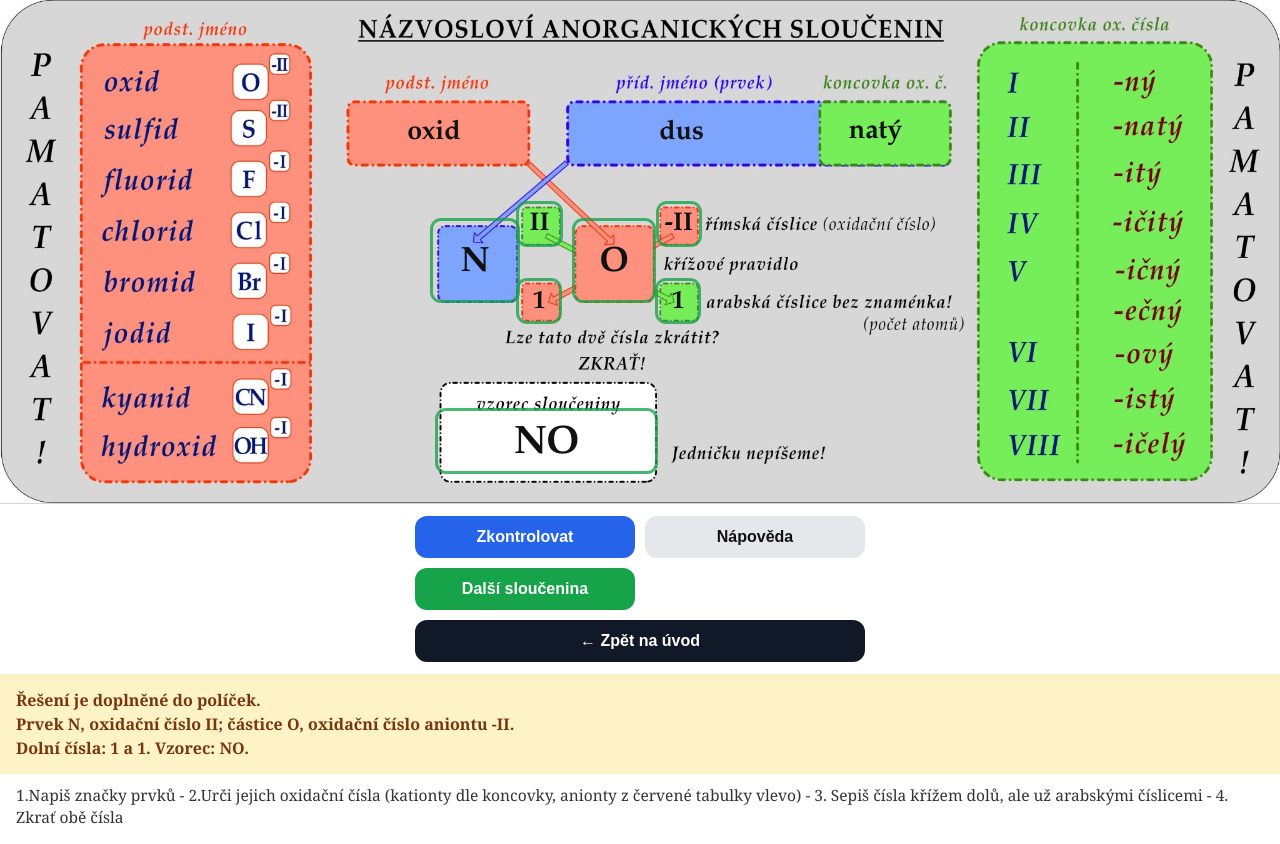
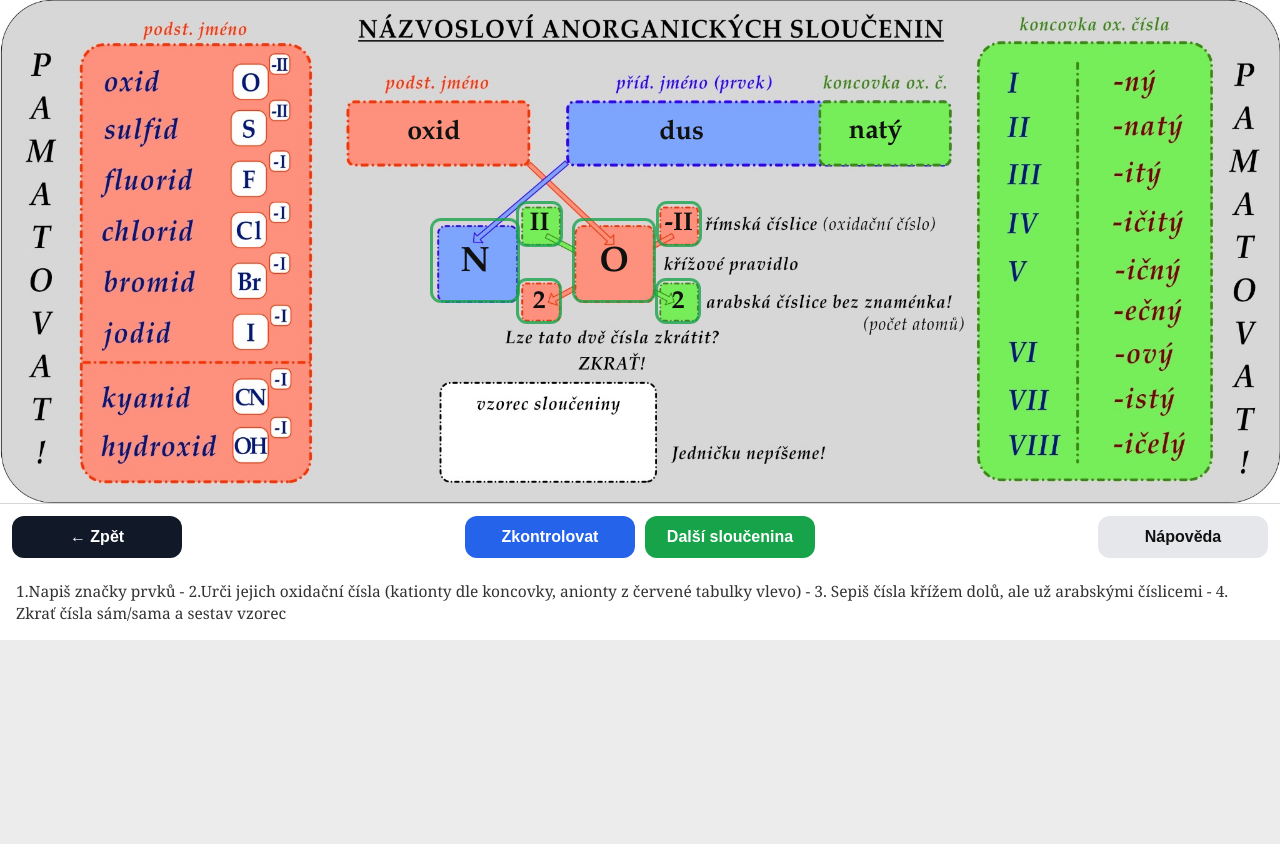
Before and after one commit to ESahaj/CHE-nazvoslovi-dvouprvkove1, a plain HTML site: page 02_nazev_na_vzorec/index.html in a window 1280 px wide. Both pictures are taken after a click on the button "Nápověda". After the commit the page ends 800 px from the top, so only its background shows below. Drawn offline with Linux system fonts and the light colour scheme.

Commit message:
Add files via upload

```diff
--- a/02_nazev_na_vzorec/index.html
+++ b/02_nazev_na_vzorec/index.html
@@ -180,6 +180,50 @@
     border-radius: 8px !important;
   }
 
+
+
+  /* Úprava rozmístění ovládání: zpět vlevo, kontrola+další uprostřed, nápověda vpravo */
+  .controls {
+    display: grid !important;
+    grid-template-columns: 1fr auto 1fr !important;
+    align-items: center !important;
+    gap: 12px !important;
+    padding: 12px !important;
+    background: #fff !important;
+    border-top: 1px solid #d6d6d6 !important;
+  }
+  .control-center {
+    grid-column: 2 !important;
+    display: flex !important;
+    justify-content: center !important;
+    gap: 10px !important;
+    flex-wrap: wrap !important;
+  }
+  .controls button {
+    min-width: 170px !important;
+    padding: 12px 18px !important;
+  }
+  .controls .home {
+    grid-column: 1 !important;
+    justify-self: start !important;
+    min-width: 170px !important;
+    padding: 12px 18px !important;
+  }
+  .controls .solution {
+    grid-column: 3 !important;
+    justify-self: end !important;
+  }
+  @media (max-width: 820px) {
+    .controls { grid-template-columns: 1fr !important; }
+    .controls .home, .controls .solution, .control-center {
+      grid-column: 1 !important;
+      justify-self: stretch !important;
+      width: 100% !important;
+    }
+    .control-center { display: grid !important; grid-template-columns: 1fr 1fr !important; }
+    .controls button, .controls .home { min-width: 0 !important; }
+  }
+
 </style>
 </head>
 <body>
@@ -199,15 +243,17 @@
   </section>
 
   <section class="controls">
-    <button class="check" id="checkBtn">Zkontrolovat</button>
-    <button class="solution" id="solutionBtn">Nápověda</button>
-    <button class="next" id="nextBtn">Další sloučenina</button>
-    <a class="home" href="../index.html" aria-label="Zpět na úvodní stránku">← Zpět na úvod</a>
-  </section>
+      <a class="home" href="../index.html" aria-label="Zpět na úvodní stránku">← Zpět</a>
+      <div class="control-center" aria-label="Kontrola a další úloha">
+        <button class="check" id="checkBtn">Zkontrolovat</button>
+        <button class="next" id="nextBtn">Další sloučenina</button>
+      </div>
+      <button class="solution" id="solutionBtn">Nápověda</button>
+    </section>
 
   <div id="message" class="message"></div>
   <div class="legend">
-    1.Napiš značky prvků - 2.Urči jejich oxidační čísla (kationty dle koncovky, anionty z červené tabulky vlevo) - 3. Sepiš čísla křížem dolů, ale už arabskými číslicemi - 4. Zkrať obě čísla
+    1.Napiš značky prvků - 2.Urči jejich oxidační čísla (kationty dle koncovky, anionty z červené tabulky vlevo) - 3. Sepiš čísla křížem dolů, ale už arabskými číslicemi - 4. Zkrať čísla sám/sama a sestav vzorec
   </div>
 </main>
 
@@ -461,8 +507,8 @@
     oxRoman: "IV",
     anionParticle: "O",
     anionChargeTop: "-II",
-    leftCount: "1",
-    rightCount: "2",
+    leftCount: "2",
+    rightCount: "4",
     formula: "CO₂"
   },
   {
@@ -473,8 +519,8 @@
     oxRoman: "II",
     anionParticle: "O",
     anionChargeTop: "-II",
-    leftCount: "1",
-    rightCount: "1",
+    leftCount: "2",
+    rightCount: "2",
     formula: "CO"
   },
   {
@@ -485,8 +531,8 @@
     oxRoman: "IV",
     anionParticle: "O",
     anionChargeTop: "-II",
-    leftCount: "1",
-    rightCount: "2",
+    leftCount: "2",
+    rightCount: "4",
     formula: "SO₂"
   },
   {
@@ -497,8 +543,8 @@
     oxRoman: "VI",
     anionParticle: "O",
     anionChargeTop: "-II",
-    leftCount: "1",
-    rightCount: "3",
+    leftCount: "2",
+    rightCount: "6",
     formula: "SO₃"
   },
   {
@@ -521,8 +567,8 @@
     oxRoman: "II",
     anionParticle: "O",
     anionChargeTop: "-II",
-    leftCount: "1",
-    rightCount: "1",
+    leftCount: "2",
+    rightCount: "2",
     formula: "NO"
   },
   {
@@ -533,8 +579,8 @@
     oxRoman: "IV",
     anionParticle: "O",
     anionChargeTop: "-II",
-    leftCount: "1",
-    rightCount: "2",
+    leftCount: "2",
+    rightCount: "4",
     formula: "NO₂"
   },
   {
@@ -557,8 +603,8 @@
     oxRoman: "IV",
     anionParticle: "O",
     anionChargeTop: "-II",
-    leftCount: "1",
-    rightCount: "2",
+    leftCount: "2",
+    rightCount: "4",
     formula: "SiO₂"
   },
   {
@@ -581,8 +627,8 @@
     oxRoman: "II",
     anionParticle: "O",
     anionChargeTop: "-II",
-    leftCount: "1",
-    rightCount: "1",
+    leftCount: "2",
+    rightCount: "2",
     formula: "CaO"
   },
   {
@@ -593,8 +639,8 @@
     oxRoman: "II",
     anionParticle: "O",
     anionChargeTop: "-II",
-    leftCount: "1",
-    rightCount: "1",
+    leftCount: "2",
+    rightCount: "2",
     formula: "MgO"
   },
   {
@@ -653,8 +699,8 @@
     oxRoman: "II",
     anionParticle: "O",
     anionChargeTop: "-II",
-    leftCount: "1",
-    rightCount: "1",
+    leftCount: "2",
+    rightCount: "2",
     formula: "BaO"
   },
   {
@@ -665,8 +711,8 @@
     oxRoman: "II",
     anionParticle: "O",
     anionChargeTop: "-II",
-    leftCount: "1",
-    rightCount: "1",
+    leftCount: "2",
+    rightCount: "2",
     formula: "SrO"
   },
   {
@@ -677,8 +723,8 @@
     oxRoman: "II",
     anionParticle: "O",
     anionChargeTop: "-II",
-    leftCount: "1",
-    rightCount: "1",
+    leftCount: "2",
+    rightCount: "2",
     formula: "ZnO"
   },
   {
@@ -701,8 +747,8 @@
     oxRoman: "II",
     anionParticle: "O",
     anionChargeTop: "-II",
-    leftCount: "1",
-    rightCount: "1",
+    leftCount: "2",
+    rightCount: "2",
     formula: "CuO"
   },
   {
@@ -713,8 +759,8 @@
     oxRoman: "II",
     anionParticle: "O",
     anionChargeTop: "-II",
-    leftCount: "1",
-    rightCount: "1",
+    leftCount: "2",
+    rightCount: "2",
     formula: "FeO"
   },
   {
@@ -737,8 +783,8 @@
     oxRoman: "IV",
     anionParticle: "O",
     anionChargeTop: "-II",
-    leftCount: "1",
-    rightCount: "2",
+    leftCount: "2",
+    rightCount: "4",
     formula: "MnO₂"
   },
   {
@@ -761,8 +807,8 @@
     oxRoman: "II",
     anionParticle: "O",
     anionChargeTop: "-II",
-    leftCount: "1",
-    rightCount: "1",
+    leftCount: "2",
+    rightCount: "2",
     formula: "NiO"
   },
   {
@@ -773,8 +819,8 @@
     oxRoman: "II",
     anionParticle: "O",
     anionChargeTop: "-II",
-    leftCount: "1",
-    rightCount: "1",
+    leftCount: "2",
+    rightCount: "2",
     formula: "CoO"
   },
   {
@@ -785,8 +831,8 @@
     oxRoman: "IV",
     anionParticle: "O",
     anionChargeTop: "-II",
-    leftCount: "1",
-    rightCount: "2",
+    leftCount: "2",
+    rightCount: "4",
     formula: "SnO₂"
   },
   {
@@ -797,8 +843,8 @@
     oxRoman: "II",
     anionParticle: "O",
     anionChargeTop: "-II",
-    leftCount: "1",
-    rightCount: "1",
+    leftCount: "2",
+    rightCount: "2",
     formula: "PbO"
   },
   {
@@ -809,8 +855,8 @@
     oxRoman: "IV",
     anionParticle: "O",
     anionChargeTop: "-II",
-    leftCount: "1",
-    rightCount: "2",
+    leftCount: "2",
+    rightCount: "4",
     formula: "PbO₂"
   },
   {
@@ -821,8 +867,8 @@
     oxRoman: "IV",
     anionParticle: "O",
     anionChargeTop: "-II",
-    leftCount: "1",
-    rightCount: "2",
+    leftCount: "2",
+    rightCount: "4",
     formula: "TiO₂"
   },
   {
@@ -833,8 +879,8 @@
     oxRoman: "IV",
     anionParticle: "O",
     anionChargeTop: "-II",
-    leftCount: "1",
-    rightCount: "2",
+    leftCount: "2",
+    rightCount: "4",
     formula: "ZrO₂"
   },
   {
@@ -857,8 +903,8 @@
     oxRoman: "VI",
     anionParticle: "O",
     anionChargeTop: "-II",
-    leftCount: "1",
-    rightCount: "3",
+    leftCount: "2",
+    rightCount: "6",
     formula: "WO₃"
   },
   {
@@ -869,8 +915,8 @@
     oxRoman: "VI",
     anionParticle: "O",
     anionChargeTop: "-II",
-    leftCount: "1",
-    rightCount: "3",
+    leftCount: "2",
+    rightCount: "6",
     formula: "MoO₃"
   },
   {
@@ -917,8 +963,8 @@
     oxRoman: "II",
     anionParticle: "S",
     anionChargeTop: "-II",
-    leftCount: "1",
-    rightCount: "1",
+    leftCount: "2",
+    rightCount: "2",
     formula: "CaS"
   },
   {
@@ -929,8 +975,8 @@
     oxRoman: "II",
     anionParticle: "S",
     anionChargeTop: "-II",
-    leftCount: "1",
-    rightCount: "1",
+    leftCount: "2",
+    rightCount: "2",
     formula: "MgS"
   },
   {
@@ -941,8 +987,8 @@
     oxRoman: "II",
     anionParticle: "S",
     anionChargeTop: "-II",
-    leftCount: "1",
-    rightCount: "1",
+    leftCount: "2",
+    rightCount: "2",
     formula: "BaS"
   },
   {
@@ -953,8 +999,8 @@
     oxRoman: "II",
     anionParticle: "S",
     anionChargeTop: "-II",
-    leftCount: "1",
-    rightCount: "1",
+    leftCount: "2",
+    rightCount: "2",
     formula: "SrS"
   },
   {
@@ -977,8 +1023,8 @@
     oxRoman: "II",
     anionParticle: "S",
     anionChargeTop: "-II",
-    leftCount: "1",
-    rightCount: "1",
+    leftCount: "2",
+    rightCount: "2",
     formula: "FeS"
   },
   {
@@ -1013,8 +1059,8 @@
     oxRoman: "II",
     anionParticle: "S",
     anionChargeTop: "-II",
-    leftCount: "1",
-    rightCount: "1",
+    leftCount: "2",
+    rightCount: "2",
     formula: "CuS"
   },
   {
@@ -1025,8 +1071,8 @@
     oxRoman: "II",
     anionParticle: "S",
     anionChargeTop: "-II",
-    leftCount: "1",
-    rightCount: "1",
+    leftCount: "2",
+    rightCount: "2",
     formula: "ZnS"
   },
   {
@@ -1037,8 +1083,8 @@
     oxRoman: "II",
     anionParticle: "S",
     anionChargeTop: "-II",
-    leftCount: "1",
-    rightCount: "1",
+    leftCount: "2",
+    rightCount: "2",
     formula: "CdS"
   },
   {
@@ -1049,8 +1095,8 @@
     oxRoman: "II",
     anionParticle: "S",
     anionChargeTop: "-II",
-    leftCount: "1",
-    rightCount: "1",
+    leftCount: "2",
+    rightCount: "2",
     formula: "HgS"
   },
   {
@@ -1061,8 +1107,8 @@
     oxRoman: "II",
     anionParticle: "S",
     anionChargeTop: "-II",
-    leftCount: "1",
-    rightCount: "1",
+    leftCount: "2",
+    rightCount: "2",
     formula: "PbS"
   },
   {
@@ -1085,8 +1131,8 @@
     oxRoman: "II",
     anionParticle: "S",
     anionChargeTop: "-II",
-    leftCount: "1",
-    rightCount: "1",
+    leftCount: "2",
+    rightCount: "2",
     formula: "NiS"
   },
   {
@@ -1097,8 +1143,8 @@
     oxRoman: "II",
     anionParticle: "S",
     anionChargeTop: "-II",
-    leftCount: "1",
-    rightCount: "1",
+    leftCount: "2",
+    rightCount: "2",
     formula: "CoS"
   },
   {
@@ -1109,8 +1155,8 @@
     oxRoman: "II",
     anionParticle: "S",
     anionChargeTop: "-II",
-    leftCount: "1",
-    rightCount: "1",
+    leftCount: "2",
+    rightCount: "2",
     formula: "MnS"
   },
   {
@@ -1121,8 +1167,8 @@
     oxRoman: "IV",
     anionParticle: "S",
     anionChargeTop: "-II",
-    leftCount: "1",
-    rightCount: "2",
+    leftCount: "2",
+    rightCount: "4",
     formula: "SnS₂"
   },
   {
@@ -1169,8 +1215,8 @@
     oxRoman: "IV",
     anionParticle: "S",
     anionChargeTop: "-II",
-    leftCount: "1",
-    rightCount: "2",
+    leftCount: "2",
+    rightCount: "4",
     formula: "MoS₂"
   },
   {
@@ -1181,8 +1227,8 @@
     oxRoman: "IV",
     anionParticle: "S",
     anionChargeTop: "-II",
-    leftCount: "1",
-    rightCount: "2",
+    leftCount: "2",
+    rightCount: "4",
     formula: "WS₂"
   },
   {
@@ -1193,8 +1239,8 @@
     oxRoman: "IV",
     anionParticle: "S",
     anionChargeTop: "-II",
-    leftCount: "1",
-    rightCount: "2",
+    leftCount: "2",
+    rightCount: "4",
     formula: "TiS₂"
   },
   {
@@ -1205,8 +1251,8 @@
     oxRoman: "IV",
     anionParticle: "S",
     anionChargeTop: "-II",
-    leftCount: "1",
-    rightCount: "2",
+    leftCount: "2",
+    rightCount: "4",
     formula: "ZrS₂"
   },
   {
@@ -2498,17 +2544,25 @@
 
   function showSolution() {
     const task = tasks[current];
-    inputs.forEach(([id, key]) => {
+    const hintInputs = [
+      ['inputElement', 'element'],
+      ['inputOxRoman', 'oxRoman'],
+      ['inputAnionParticle', 'anionParticle'],
+      ['inputAnionChargeTop', 'anionChargeTop'],
+      ['inputLeftCount', 'leftCount'],
+      ['inputRightCount', 'rightCount']
+    ];
+
+    hintInputs.forEach(([id, key]) => {
       setFieldValue(id, task[key]);
       el(id).classList.remove('bad');
       el(id).classList.add('ok');
     });
-    el('message').className = 'message info';
-    el('message').innerHTML =
-      `<strong>Řešení je doplněné do políček.</strong><br>` +
-      `Prvek <strong>${task.element}</strong>, oxidační číslo <strong>${task.oxRoman}</strong>; ` +
-      `částice <strong>${task.anionParticle}</strong>, oxidační číslo aniontu <strong>${task.anionChargeTop}</strong>.<br>` +
-      `Dolní čísla: <strong>${task.leftCount}</strong> a <strong>${task.rightCount}</strong>. Vzorec: <strong>${task.formula}</strong>.`;
+
+    // Nápověda nesmí prozradit výsledný vzorec dole.
+    el('inputFormula').classList.remove('ok', 'bad');
+    el('message').className = 'message';
+    el('message').innerHTML = '';
   }
 
   function nextTask() {
```
Also changed, not shown: 01_vzorec_na_nazev/index.html (+67 -10 lines).
